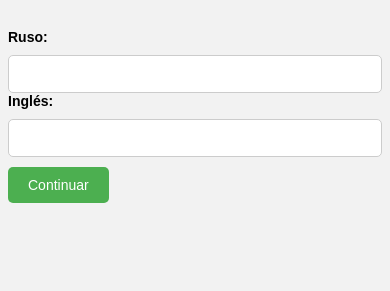
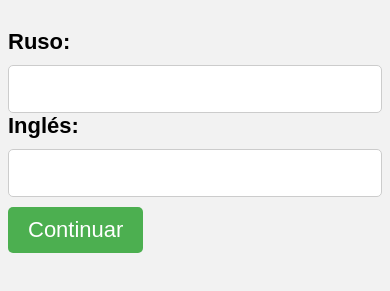
Before and after one commit to transuranium/palabraConexion, a plain HTML site: page palabras/index.html in a window 390 px wide. Shown: the part 155-446 px from the top of the page. Drawn offline with Linux system fonts and the light colour scheme.

Commit message:
changed font-size

```diff
--- a/frases/style.css
+++ b/frases/style.css
@@ -83,7 +83,7 @@ footer p {
 @media (max-width: 768px) {
   /* Общие стили */
   body {
-    font-size: 14px;
+    font-size: 22px;
   }
 
   /* Стили для заголовков */
@@ -97,13 +97,13 @@ footer p {
 
   /* Стили для текста */
   p {
-    font-size: 14px;
+    font-size: 22px;
     line-height: 1.5;
   }
 
   /* Стили для ссылок */
   a {
-    font-size: 14px;
+    font-size: 22px;
   }
 
   /* Стили для формы и полей ввода */
@@ -113,7 +113,7 @@ footer p {
 
   input[type="text"],
   textarea {
-    font-size: 14px;
+    font-size: 22px;
     padding: 10px;
     width: 100%;
     box-sizing: border-box;
@@ -121,7 +121,7 @@ footer p {
 
   /* Стили для кнопок */
   button {
-    font-size: 14px;
+    font-size: 22px;
     padding: 10px 20px;
   }
 }
--- a/palabras/style.css
+++ b/palabras/style.css
@@ -83,7 +83,7 @@ footer p {
 @media (max-width: 768px) {
   /* Общие стили */
   body {
-    font-size: 14px;
+    font-size: 22px;
   }
 
   /* Стили для заголовков */
@@ -97,13 +97,13 @@ footer p {
 
   /* Стили для текста */
   p {
-    font-size: 14px;
+    font-size: 22px;
     line-height: 1.5;
   }
 
   /* Стили для ссылок */
   a {
-    font-size: 14px;
+    font-size: 22px;
   }
 
   /* Стили для формы и полей ввода */
@@ -113,7 +113,7 @@ footer p {
 
   input[type="text"],
   textarea {
-    font-size: 14px;
+    font-size: 22px;
     padding: 10px;
     width: 100%;
     box-sizing: border-box;
@@ -121,7 +121,7 @@ footer p {
 
   /* Стили для кнопок */
   button {
-    font-size: 14px;
+    font-size: 22px;
     padding: 10px 20px;
   }
 }
--- a/palabrasCognadas/style.css
+++ b/palabrasCognadas/style.css
@@ -83,7 +83,7 @@ footer p {
 @media (max-width: 768px) {
   /* Общие стили */
   body {
-    font-size: 14px;
+    font-size: 22px;
   }
 
   /* Стили для заголовков */
@@ -97,13 +97,13 @@ footer p {
 
   /* Стили для текста */
   p {
-    font-size: 14px;
+    font-size: 22px;
     line-height: 1.5;
   }
 
   /* Стили для ссылок */
   a {
-    font-size: 14px;
+    font-size: 22px;
   }
 
   /* Стили для формы и полей ввода */
@@ -113,7 +113,7 @@ footer p {
 
   input[type="text"],
   textarea {
-    font-size: 14px;
+    font-size: 22px;
     padding: 10px;
     width: 100%;
     box-sizing: border-box;
@@ -121,7 +121,7 @@ footer p {
 
   /* Стили для кнопок */
   button {
-    font-size: 14px;
+    font-size: 22px;
     padding: 10px 20px;
   }
 }
```
